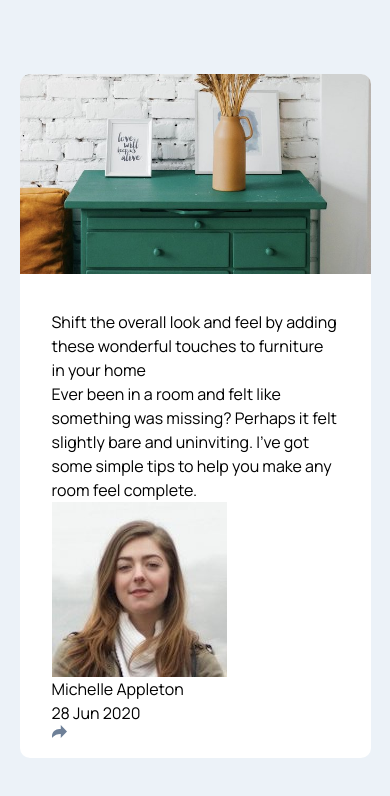
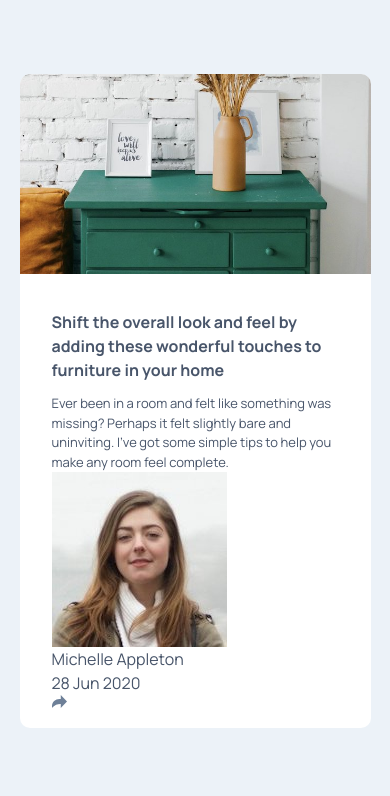
Before and after one commit to tdimnet/Article-preview-component, a plain HTML site: page index.html in a window 390 px wide. Drawn offline with Linux system fonts and the light colour scheme.

Commit message:
Styling the mobile version of the card

```diff
--- a/css/main.css
+++ b/css/main.css
@@ -17,6 +17,7 @@ body {
   font-family: var(--ff-manrope);
   padding-top: 4.625rem;
   background-color: var(--light-grayish-blue);
+  color: var(--very-dark-grayish-blue);
 }
 
 .main-wrapper {
@@ -37,3 +38,12 @@ body {
 .inner-content {
   padding: 2.25rem 2rem 1.25rem;
 }
+
+.heading {
+  margin-bottom: 0.75rem;
+  font-weight: var(--fw-bold);
+}
+
+.description {
+  font-size: 0.8125rem;
+}
--- a/index.html
+++ b/index.html
@@ -36,7 +36,7 @@
           slightly bare and uninviting. I’ve got some simple tips to help you make
           any room feel complete.
         </p>
-        <footer>
+        <footer class="card-footer">
           <img class="profile-picture" src="./images/avatar-michelle.jpg" alt="Michelle Appleton">
           <p class="advisor-name">Michelle Appleton</p>
           <p class="date">28 Jun 2020</p>
```
